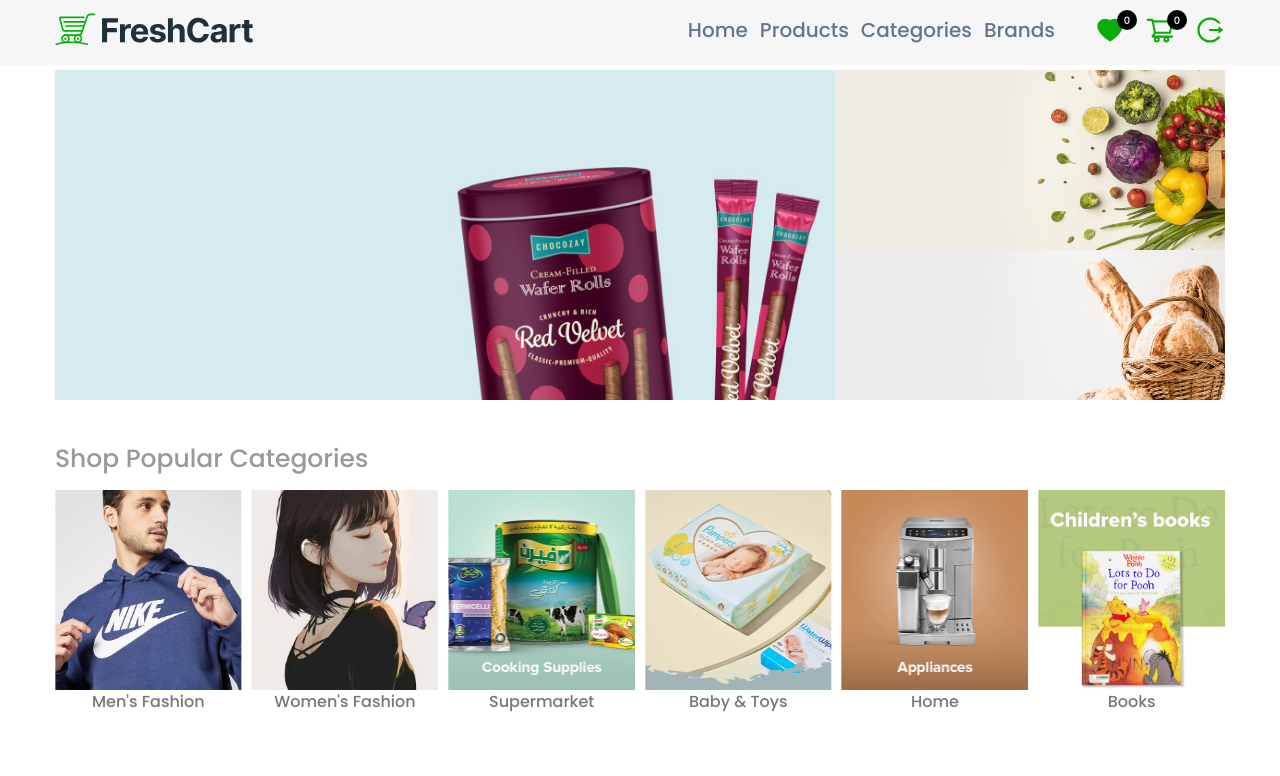
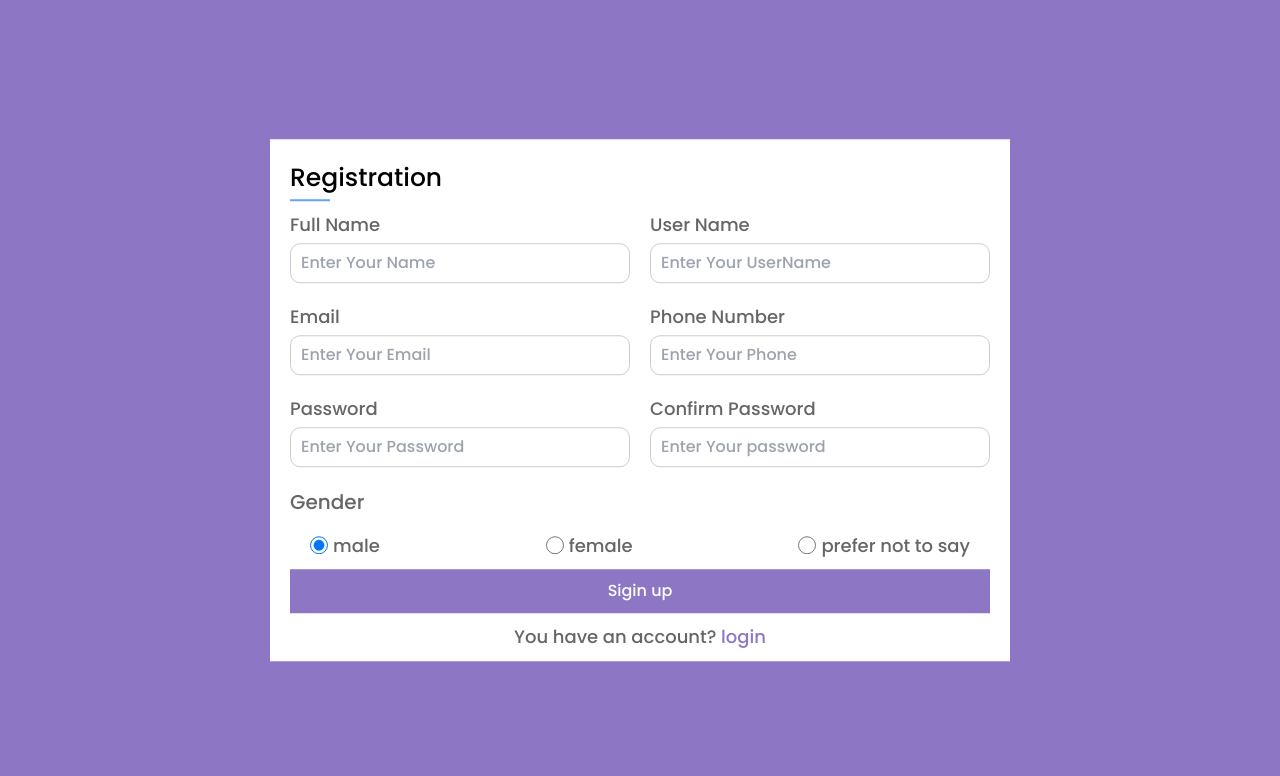
Before and after one commit to ahmedya3ser8/FreshCart, a React (Vite) app: page / in a window 1280 px wide. Shown: the top 776 px of the page. Built offline with nearby package versions, Linux system fonts and the light colour scheme.

Commit message:
Create login page and end the ecommerce

```diff
--- a/src/App.jsx
+++ b/src/App.jsx
@@ -10,21 +10,23 @@
 import 'react-toastify/dist/ReactToastify.css';
 import Checkout from "./pages/Checkout";
 import Register from "./pages/Register";
+import Login from "./pages/Login";
 
 function App() {
   return (
     <>
       <ToastContainer />
       <Routes>
-        <Route path="register" element={<Register />}/>
-        <Route path="/" element={<Layout />}>
-          <Route path="/" element={<Home />}/>
+        <Route path="/" element={<Register />}/>
+        <Route path="/login" element={<Login />}/>
+        <Route path="home" element={<Layout />}>
+          <Route index element={<Home />}/>
           <Route path="products" element={<Products />}/>
           <Route path="categories" element={<Categories />}/>
           <Route path="brands" element={<Brands />}/>
           <Route path="wishlist" element={<Wishlist />}/>
           <Route path="cart" element={<Cart />}/>
-          <Route path="checkout" element={<Checkout />}/>
+          <Route path="cart/checkout" element={<Checkout />}/>
         </Route>
       </Routes>
     </>
--- a/src/basic/footer/Footer.jsx
+++ b/src/basic/footer/Footer.jsx
@@ -1,10 +1,11 @@
 
 function Footer() {
+  const userName = JSON.parse(localStorage.getItem('name'));
   return (
     <footer className="bg-[#f0f3f2] py-8">
       <div className="container">
         <div className="footer-head border-b-[1px] border-solid border-[#ccc] pb-10">
-          <h3 className="text-[25px] mb-[10px]">Welcome ahmed Get the FreshCart app</h3>
+          <h3 className="text-[25px] mb-[10px]">Welcome <span className="text-[#0aad04]">{userName}</span> Get the FreshCart app</h3>
           <p className="text-[18px] text-[#777] mb-[10px]">we will send you a link , open it on your phone to download the app</p>
           <div className="flex flex-col lg:flex-row gap-6">
             <input type="text" id="footer-input" className="w-full h-[40px] rounded-[10px] outline-none p-2" />
--- a/src/basic/header/Header.jsx
+++ b/src/basic/header/Header.jsx
@@ -5,7 +5,7 @@
 
 function Header() {
   const [links]= useState([
-    {path: '/', text: 'Home'},
+    {path: '/home', text: 'Home'},
     {path: 'products', text: 'Products'},
     {path: 'categories', text: 'Categories'},
     {path: 'brands', text: 'Brands'}
@@ -21,7 +21,7 @@
       <div className="container">
         <div className="flex justify-between items-center">
           <div className="left w-1/2 flex justify-between items-center flex-row-reverse gap-5 md:justify-end md:gap-0">
-            <Link to={"/"} className="logo" title="logo">
+            <Link to={"/home"} className="logo" title="logo">
               <img src="/images/logo.svg" alt="logo-img" className="h-[22px] md:h-[40px] object-cover" />
             </Link>
             <div className="text-[22px] cursor-pointer md:hidden" onClick={() => setopenMenu(!openMenu)}>
@@ -47,7 +47,7 @@
                 <AiOutlineShoppingCart className="text-[#0aad0a] text-[30px]" />
                 <span className="absolute top-[-5px] right-[-12px] w-[20px] h-[20px] rounded-full bg-black text-white text-[10px] flex justify-center items-center">{cart.length}</span>
               </Link>
-              <Link to={'register'} title="logout" onClick={handleLogout}>
+              <Link to={'/'} title="logout" onClick={handleLogout}>
                 <AiOutlineLogout className="text-[#0aad0a] text-[30px]" />
               </Link>
             </div>
--- a/src/components/cartItems/CartItems.jsx
+++ b/src/components/cartItems/CartItems.jsx
@@ -21,7 +21,7 @@
                 <h2 className='text-[25px] text-[#777] mb-1'>Shop Cart</h2>
                 <div className="cart-head flex justify-between items-center p-[10px] mb-[20px] text-[#0aad0a]">
                   <h5>Total Cart Price :<span>{` ${totalPrice} EGP`}</span></h5>
-                  <Link to={'/checkout'} className='p-[10px] border-[1px] border-solid border-[#ccc] rounded-[10px]'>checkout</Link>
+                  <Link to={'/home/cart/checkout'} className='p-[10px] border-[1px] border-solid border-[#ccc] rounded-[10px]'>checkout</Link>
                 </div>
                 <div className="cart-body flex justify-between items-center flex-col md:flex-row mb-[10px]">
                   <div className="left flex gap-6">
@@ -57,7 +57,7 @@
             <div className="h-[35vh] flex justify-center items-center bg-[#f0f3f2]">
               <h2 className='text-[22px] text-[#0aad0a] p-[10px]'>
                 Your Cart Is Empty:
-                <Link to={'/products'} className='text-[22px] underline pl-[5px]'> Go To Shopping</Link>
+                <Link to={'/home/products'} className='text-[22px] underline pl-[5px]'> Go To Shopping</Link>
               </h2>
             </div>
           )}
--- a/src/components/checkoutItem/CheckoutItem.jsx
+++ b/src/components/checkoutItem/CheckoutItem.jsx
@@ -8,7 +8,7 @@
   const handleSubmit = (e) => {
     e.preventDefault();
     const addressRe = /[a-z]/g;
-    const phoneRe = /(010|011|012|015)\d{9}/;
+    const phoneRe = /(010|011|012|015)\d{8}/;
     const countryRe = /[a-z]/g;
     const ValidateAddress = addressRe.test(address);
     let ValidatePhone = phoneRe.test(phone);
--- a/src/components/wishlist/WishlistProducts.jsx
+++ b/src/components/wishlist/WishlistProducts.jsx
@@ -39,7 +39,7 @@
             <div className="h-[35vh] flex justify-center items-center bg-[#f0f3f2]">
               <h2 className='text-[22px] text-[#0aad0a] p-[10px]'>
                 Your Wishlist Is Empty:
-                <Link to={'/products'} className='text-[22px] underline pl-[5px]'> Go To Shopping</Link>
+                <Link to={'/home/products'} className='text-[22px] underline pl-[5px]'> Go To Shopping</Link>
               </h2>
             </div>
           )}
--- /dev/null
+++ b/src/pages/Login.jsx
@@ -0,0 +1,50 @@
+import { useState } from "react";
+import { Link, useNavigate } from "react-router-dom";
+import { toast } from 'react-toastify';
+
+function Login() {
+  const [mail, setMail] = useState('');
+  const [pass, setPass] = useState(0);
+  const email = JSON.parse(localStorage.getItem('email'));
+  const password = JSON.parse(localStorage.getItem('password'));
+  const navigate = useNavigate();
+
+  const handleLogin = (e) => {
+    e.preventDefault();
+    if (email === mail && password === pass) {
+      toast.success('Success', {
+        position: 'bottom-left',
+        autoClose: 1500,
+      });
+      navigate('/home')
+    } else {
+      toast.error('invalid email or password', {
+        position: 'bottom-left',
+        autoClose: 1500,
+      });
+    }
+  }
+  return (
+    <section className="bg-[#8d76c4] h-screen">
+      <div className="container">
+        <div className="login-form w-[95%] md:w-auto bg-white flex flex-col justify-center items-center absolute left-[50%] top-[50%] translate-x-[-50%] translate-y-[-50%] p-5">
+          <h2 className="text-[25px] text-left block w-full mb-[10px] md:mb-[10px] relative before:content-[''] before:absolute before:w-[40px] before:h-[2px] before:bottom-0 before:bg-blue-400 pb-1">Login</h2>
+          <form className="login-content w-full md:w-[700px] h-auto md:h-[300px]" name="login-content" id="login-content" autoComplete="on">
+            <div className="login-box mb-[20px]">
+              <label htmlFor="mail" className="text-[22px] text-[#666] mb-[5px] block">Email</label>
+              <input type="email" name="mail" id="mail" autoFocus onChange={(e) => setMail(e.target.value)} className="h-[40px] w-full p-[10px] border-[1px] border-solid border-[#ccc] rounded-[10px] outline-none" />
+            </div>
+            <div className="login-box mb-[20px]">
+              <label htmlFor="pass" className="text-[22px] text-[#666] mb-[5px] block">passsword</label>
+              <input type="password" name="pass" id="pass" onChange={(e) => setPass(e.target.value)} className="h-[40px] w-full p-[10px] border-[1px] border-solid border-[#ccc] rounded-[10px] outline-none" />
+            </div>
+            <button className="block w-full bg-[#8d76c4] text-white font-medium p-[10px] mb-[15px] text-[18px]" onClick={handleLogin}>login</button>
+            <p className="mb-[15px] text-[18px] text-center text-[#666]">Don&apos;t have an account? <Link to={'/'} className="text-[#8d76c4]">Sigin up</Link></p>
+          </form>
+        </div>
+      </div>
+    </section>
+  )
+}
+
+export default Login;
--- a/src/pages/Register.jsx
+++ b/src/pages/Register.jsx
@@ -1,5 +1,5 @@
 import { useState } from "react";
-import { useNavigate } from "react-router-dom";
+import { Link, useNavigate } from "react-router-dom";
 import { toast } from 'react-toastify';
 
 function Register() {
@@ -15,7 +15,7 @@
   const handleSubmit = (e) => {
     e.preventDefault();
     const emailRe = /\w+@gmail.(com|info|org|)/ig;
-    const phoneRe = /(010|011|012|015)\d{9}/;
+    const phoneRe = /(010|011|012|015)\d{8}/;
     const passwordRe = /\w+/ig;
     const confirmPasswordRe = /\w+/ig;
     const validateEmail= emailRe.test(email);
@@ -63,11 +63,11 @@
       <div className="container">
         <div className="register-form w-[95%] md:w-auto bg-white flex flex-col justify-center items-center absolute left-[50%] top-[50%] translate-x-[-50%] translate-y-[-50%] p-5">
           <h2 className="text-[25px] text-left block w-full mb-[5px] md:mb-[10px] relative before:content-[''] before:absolute before:w-[40px] before:h-[2px] before:bottom-0 before:bg-blue-400 pb-1">Registration</h2>
-          <form className="register-form w-full md:w-[700px] h-auto md:h-[400px]" name="register-form">
+          <form className="register-content w-full md:w-[700px] h-auto md:h-[430px]" name="register-form" id="register-form" autoComplete="on">
             <div className="register-box flex justify-between items-center flex-col md:flex-row gap-0 md:gap-5 mb-2 md:mb-5">
               <div className="register-info w-full md:w-1/2">
                 <label htmlFor="Name" className="block text-[16px] md:text-[18px] mb-[5px] text-[#666]">Full Name</label>
-                <input type="text" placeholder="Enter Your Name" id="Name" name="FullName" onChange={(e) => setName(e.target.value)} className="w-full h-[40px] border-[1px] border-solid border-[#ccc] p-[10px] outline-none rounded-[10px]" />
+                <input type="text" placeholder="Enter Your Name" id="Name" name="FullName" autoFocus onChange={(e) => setName(e.target.value)} className="w-full h-[40px] border-[1px] border-solid border-[#ccc] p-[10px] outline-none rounded-[10px]" />
               </div>
               <div className="register-info w-full md:w-1/2">
                 <label htmlFor="UserName" className="block text-[16px] md:text-[18px] mb-[5px] text-[#666]">User Name</label>
@@ -97,7 +97,7 @@
             <label className="block text-[20px] text-[#666] mb-[5px] md:mb-[15px]">Gender</label>
             <div className="flex justify-between items-center px-0 md:px-[20px] gap-5 mb-[10px]">
               <div className="flex items-center gap-[5px]">
-                <input type="radio" name="gender" id="male" value='male' onChange={(e) => setGender(e.target.value)} className="w-[18px] h-[18px] rounded-full bg-[#ddd] cursor-pointer"/>
+                <input type="radio" name="gender" id="male" value='male' checked onChange={(e) => setGender(e.target.value)} className="w-[18px] h-[18px] rounded-full bg-[#ddd] cursor-pointer"/>
                 <label htmlFor="male" className="text-[14px] md:text-[18px] text-[#666] cursor-pointer">male</label>
               </div>
               <div className="flex items-center gap-[5px]">
@@ -109,7 +109,8 @@
                 <label htmlFor="other" className="text-[14px] md:text-[18px] text-[#666] cursor-pointer">prefer not to say</label>
               </div>
             </div>
-            <button type="submit" className="block w-full bg-[#8d76c4] text-white font-medium p-[10px]" onClick={handleSubmit}>Sigin up</button>
+            <button type="submit" className="block w-full bg-[#8d76c4] text-white font-medium p-[10px] mb-[10px]" onClick={handleSubmit}>Sigin up</button>
+            <p className="mb-[15px] text-[18px] text-center text-[#666]">You have an account? <Link to={'/login'} className="text-[#8d76c4]">login</Link></p>
           </form>
         </div>
       </div>
```
